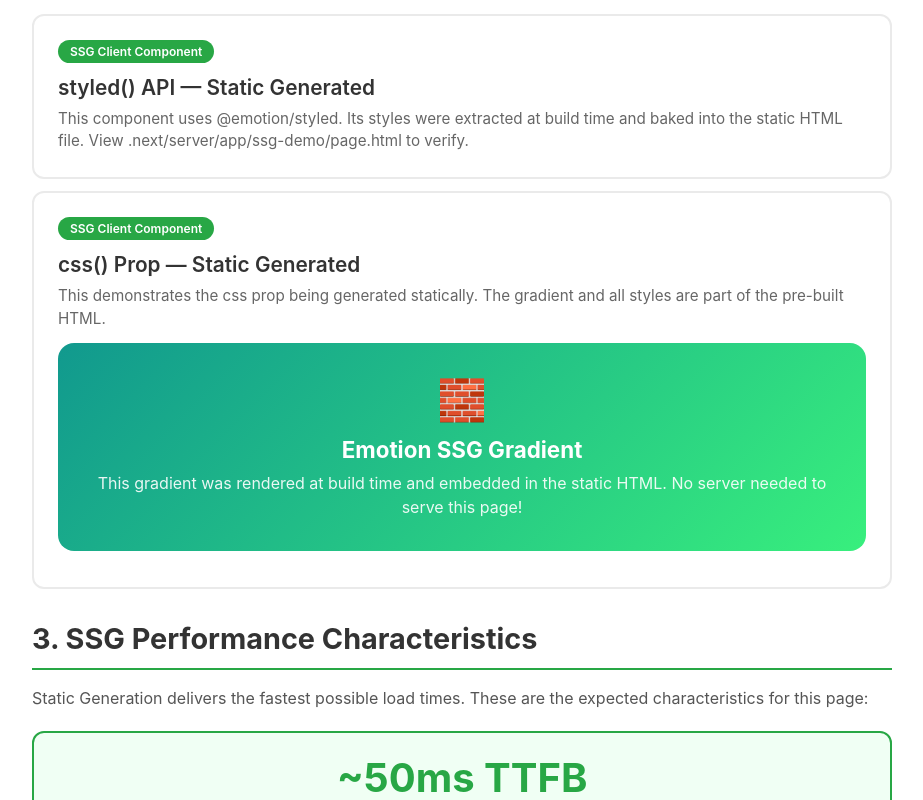
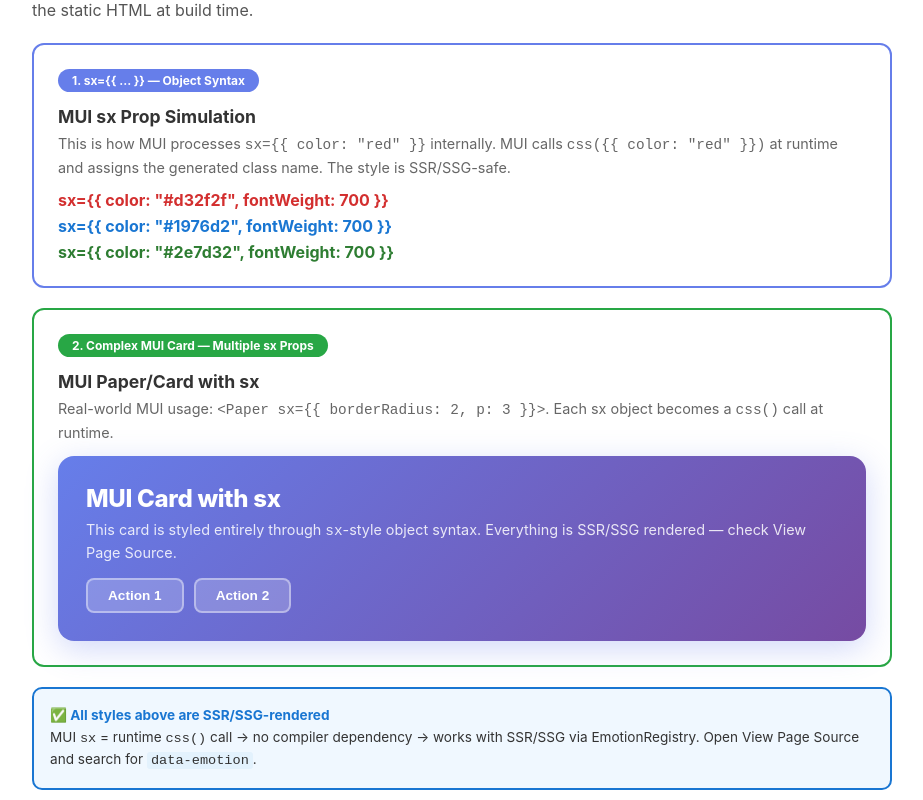
Before and after one commit to pangkaiguo/validate-nextjs-emotion, a Next.js app: page /ssg-demo in a window 1280 px wide. Shown: the part 980-1780 px from the top of the page, without its empty margins (178-1101 px from the left). Built offline with nearby package versions, Linux system fonts and the light colour scheme.

Commit message:
Add MuiSxDemo component, install @mui/material, add sx examples to SSR/SSG/sx-prop-demo pages

```diff
--- a/package.json
+++ b/package.json
@@ -12,6 +12,8 @@
     "@emotion/cache": "^11.14.0",
     "@emotion/react": "^11.14.0",
     "@emotion/styled": "^11.14.1",
+    "@mui/material": "^9.0.1",
+    "@mui/system": "^9.0.1",
     "next": "16.2.6",
     "react": "19.2.4",
     "react-dom": "19.2.4",
--- a/src/app/ssg-demo/page.tsx
+++ b/src/app/ssg-demo/page.tsx
@@ -3,6 +3,7 @@
 // export const dynamic = "force-static" ensures SSG
 
 import { SSGCard, StyledSSGCard } from "@/components/ssg-demo-card";
+import { MuiSxDemo } from "@/components/mui-sx-demo";
 
 // Force static generation — no server needed at runtime
 export const dynamic = "force-static";
@@ -175,6 +176,20 @@
         </div>
       </section>
 
+      {/* Section 2.5: MUI sx Prop — SSG Rendered */}
+      <section style={sectionStyle}>
+        <h2 style={{ ...headingStyle, borderBottomColor: '#7928ca' }}>
+          2.5 MUI sx Prop — Static Generated
+        </h2>
+        <p style={{ color: "#555", fontSize: "1rem", lineHeight: "1.6", marginBottom: "20px" }}>
+          This section demonstrates that MUI-style <code>{'sx={{ ... }}'}</code> props
+          are fully pre-rendered during static generation. MUI processes <code>sx</code>
+          at runtime by calling Emotion's <code>css()</code> — the same pattern used below.
+          All styles are baked into the static HTML at build time.
+        </p>
+        <MuiSxDemo />
+      </section>
+
       {/* Section 3: Emotion Components (Static) */}
       <section style={sectionStyle}>
         <h2 style={headingStyle}>
--- /dev/null
+++ b/src/components/mui-sx-demo.tsx
@@ -0,0 +1,177 @@
+'use client';
+
+import { css } from '@emotion/react';
+import styled from '@emotion/styled';
+import { useMemo } from 'react';
+
+/**
+ * MUI sx Prop Simulation — Client Component
+ *
+ * This component simulates how MUI processes the `sx` prop internally.
+ * MUI calls Emotion's `css()` at runtime and assigns the generated class name.
+ *
+ * WHY this needs to be a Client Component:
+ *   - MUI sx is a runtime feature — it calls css() during render
+ *   - EmotionRegistry + useServerInsertedHTML captures these styles on the server
+ *   - This exact same mechanism works for both SSR and SSG
+ *
+ * HOW MUI sx works internally (simplified):
+ *   1. <Button sx={{ color: 'red' }}> is rendered
+ *   2. MUI calls emotionCss({ color: 'red' }) → generates className
+ *   3. EmotionRegistry inserts <style data-emotion> into <head>
+ *   4. Browser gets fully styled HTML — no JS needed for initial paint
+ */
+
+// ── MUI-like sx style object helpers ──
+// These simulate MUI's internal sx processing:
+// MUI sx → emotion css() → className
+
+function sx(obj: Record<string, unknown>) {
+  return css(obj as any);
+}
+
+// ── Styled wrapper for visual card layout ──
+const DemoCard = styled.div<{ $accent: string }>`
+  border: 2px solid ${(p) => p.$accent};
+  border-radius: 12px;
+  padding: 24px;
+  margin-bottom: 20px;
+  background: white;
+`;
+
+const Badge = styled.span<{ $bg: string }>`
+  display: inline-block;
+  padding: 4px 14px;
+  border-radius: 20px;
+  background: ${(p) => p.$bg};
+  color: white;
+  font-size: 0.75rem;
+  font-weight: 700;
+  margin-bottom: 14px;
+`;
+
+export function MuiSxDemo() {
+  // ── MUI sx simulation: sx={{ color: 'red', fontWeight: 700 }} ──
+  // In real MUI: <Button sx={{ color: 'red' }}>
+  // MUI internally does: css({ color: 'red' })
+  const sxRed = useMemo(() => sx({ color: '#d32f2f', fontWeight: 700 }), []);
+  const sxBlue = useMemo(() => sx({ color: '#1976d2', fontWeight: 700 }), []);
+  const sxGreen = useMemo(() => sx({ color: '#2e7d32', fontWeight: 700 }), []);
+
+  // ── Complex sx object (like MUI's sx prop supports) ──
+  const sxCardStyle = useMemo(
+    () =>
+      css({
+        background: 'linear-gradient(135deg, #667eea 0%, #764ba2 100%)',
+        borderRadius: '16px',
+        padding: '28px',
+        color: 'white',
+        boxShadow: '0 8px 32px rgba(102, 126, 234, 0.3)',
+      }),
+    []
+  );
+
+  const sxButtonStyle = useMemo(
+    () =>
+      css({
+        background: 'rgba(255, 255, 255, 0.2)',
+        border: '2px solid rgba(255, 255, 255, 0.4)',
+        borderRadius: '8px',
+        color: 'white',
+        padding: '8px 20px',
+        fontSize: '0.85rem',
+        fontWeight: 600,
+        cursor: 'pointer',
+        ':hover': { background: 'rgba(255, 255, 255, 0.3)' },
+      }),
+    []
+  );
+
+  const sxTitleStyle = useMemo(
+    () =>
+      css({
+        fontSize: '1.5rem',
+        fontWeight: 800,
+        margin: '0 0 6px 0',
+        letterSpacing: '-0.3px',
+      }),
+    []
+  );
+
+  const sxSubtitleStyle = useMemo(
+    () =>
+      css({
+        fontSize: '0.9rem',
+        opacity: 0.85,
+        margin: '0 0 14px 0',
+        lineHeight: 1.5,
+      }),
+    []
+  );
+
+  return (
+    <div>
+      {/* ── Example 1: Real MUI-style sx object ── */}
+      <DemoCard $accent="#667eea">
+        <Badge $bg="#667eea">{'1. sx={{ ... }} — Object Syntax'}</Badge>
+        <h3 style={{ margin: '0 0 6px 0', color: '#333', fontSize: '1.1rem' }}>
+          MUI sx Prop Simulation
+        </h3>
+        <p style={{ margin: '0 0 12px 0', color: '#666', fontSize: '0.9rem', lineHeight: 1.5 }}>
+          This is how MUI processes <code>{'sx={{ color: "red" }}'}</code> internally.
+          MUI calls <code>css({'{{ color: "red" }}'})</code> at runtime and assigns
+          the generated class name. The style is SSR/SSG-safe.
+        </p>
+        <div style={{ display: 'flex', flexDirection: 'column', gap: 6 }}>
+          <span css={sxRed}>{'sx={{ color: "#d32f2f", fontWeight: 700 }}'}</span>
+          <span css={sxBlue}>{'sx={{ color: "#1976d2", fontWeight: 700 }}'}</span>
+          <span css={sxGreen}>{'sx={{ color: "#2e7d32", fontWeight: 700 }}'}</span>
+        </div>
+      </DemoCard>
+
+      {/* ── Example 2: Complex MUI Card with multiple sx props ── */}
+      <DemoCard $accent="#28a745">
+        <Badge $bg="#28a745">{'2. Complex MUI Card — Multiple sx Props'}</Badge>
+        <h3 style={{ margin: '0 0 6px 0', color: '#333', fontSize: '1.1rem' }}>
+          MUI Paper/Card with sx
+        </h3>
+        <p style={{ margin: '0 0 12px 0', color: '#666', fontSize: '0.9rem', lineHeight: 1.5 }}>
+          Real-world MUI usage: <code>{'<Paper sx={{ borderRadius: 2, p: 3 }}>'}</code>.
+          Each sx object becomes a <code>css()</code> call at runtime.
+        </p>
+        <div css={sxCardStyle}>
+          <div css={sxTitleStyle}>MUI Card with sx</div>
+          <div css={sxSubtitleStyle}>
+            This card is styled entirely through <code>sx</code>-style object syntax.
+            Everything is SSR/SSG rendered — check View Page Source.
+          </div>
+          <div style={{ display: 'flex', gap: 10 }}>
+            <button css={sxButtonStyle}>Action 1</button>
+            <button css={sxButtonStyle}>Action 2</button>
+          </div>
+        </div>
+      </DemoCard>
+
+      {/* ── Example 3: Summary of what this proves ── */}
+      <div
+        css={css`
+          background: #f0f8ff;
+          border: 2px solid #1976d2;
+          border-radius: 10px;
+          padding: 16px;
+          font-size: 0.85rem;
+          color: #333;
+          line-height: 1.6;
+        `}
+      >
+        <strong style={{ color: '#1976d2' }}>
+          {'\u2705'} All styles above are SSR/SSG-rendered
+        </strong>
+        <br />
+        MUI <code>sx</code> = runtime <code>css()</code> call → no compiler dependency →
+        works with SSR/SSG via EmotionRegistry. Open View Page Source and search for
+        {' '}<code style={{ background: '#e3f2fd', padding: '1px 4px', borderRadius: 3 }}>data-emotion</code>.
+      </div>
+    </div>
+  );
+}
```
Also changed, not shown: src/app/ssr-demo/page.tsx (+15 -0 lines), 1 other file (tests, documents, lock files or other folders).
